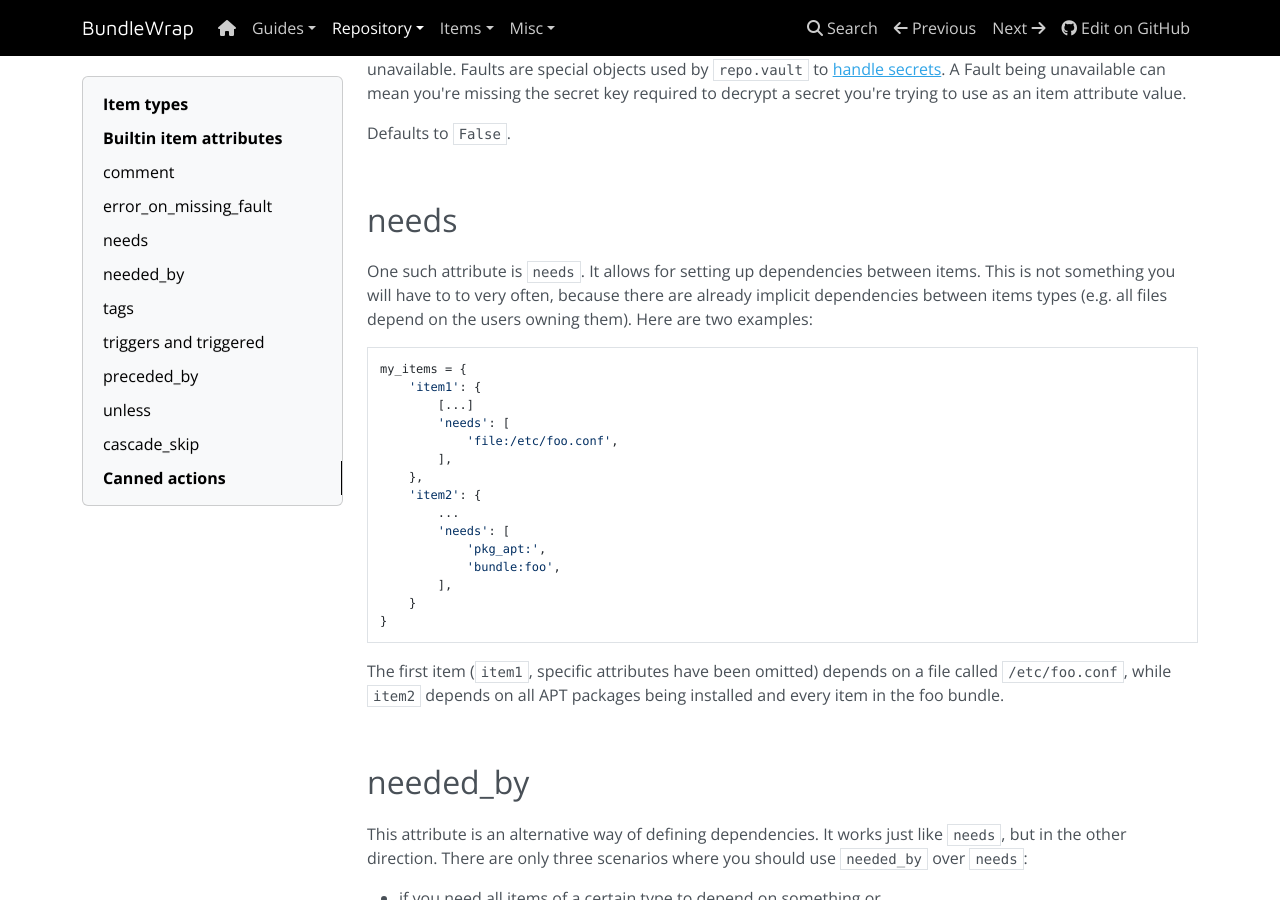
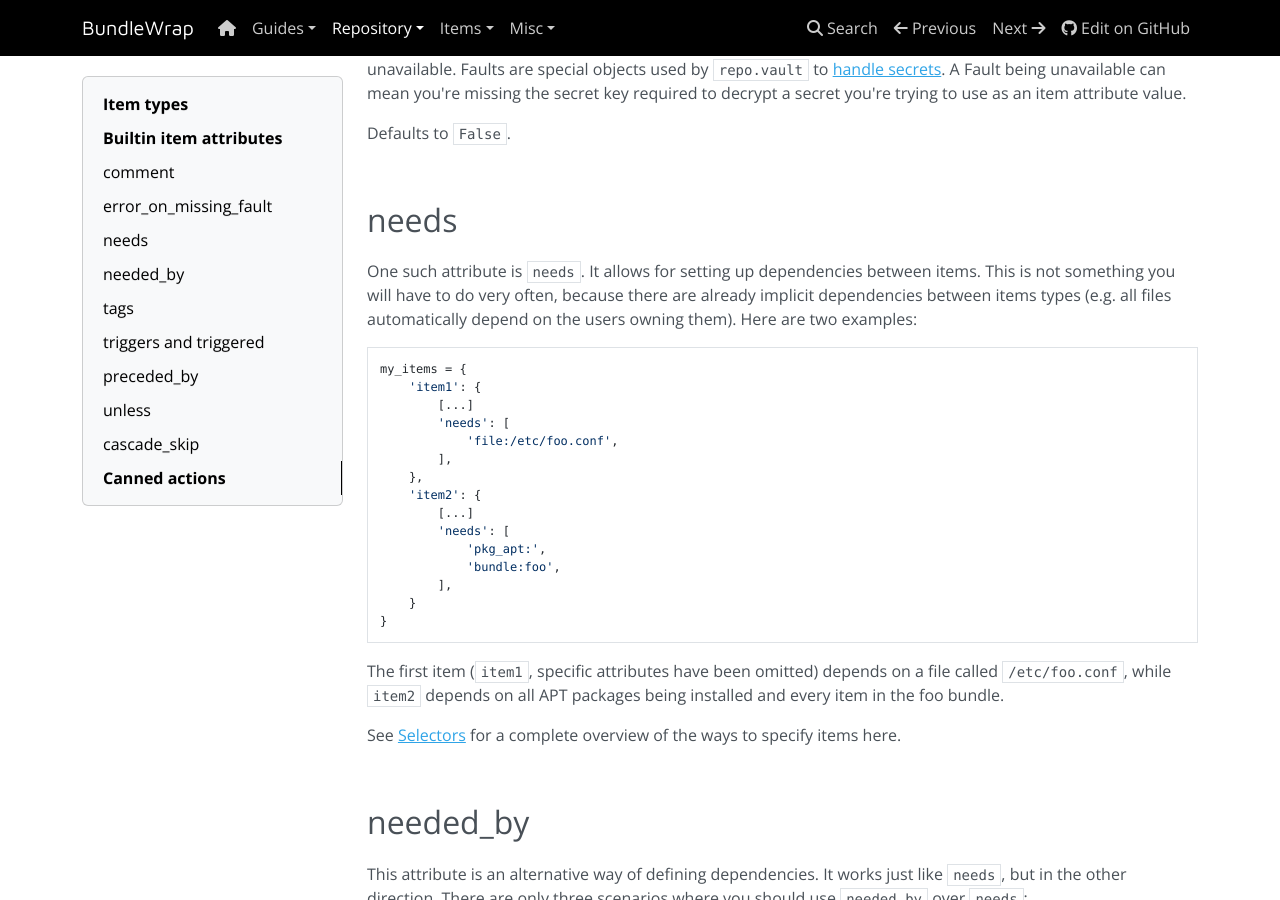
Before and after one commit to bundlewrap/bundlewrap, an MkDocs documentation site: the page built from docs/content/repo/items.py.md, in a window 1280 px wide and 900 px high, scrolled down 2352 px. Built offline with MkDocs 1.6.1, drawn with Linux system fonts in a browser that asks for light colours; nearby versions of some CDN libraries; some of the changed text lies outside the part shown.

Commit message:
docs for bundle.py and selectors

```diff
--- a/docs/content/repo/items.py.md
+++ b/docs/content/repo/items.py.md
@@ -86,7 +86,7 @@
 
 ## needs
 
-One such attribute is `needs`. It allows for setting up dependencies between items. This is not something you will have to to very often, because there are already implicit dependencies between items types (e.g. all files depend on the users owning them). Here are two examples:
+One such attribute is `needs`. It allows for setting up dependencies between items. This is not something you will have to do very often, because there are already implicit dependencies between items types (e.g. all files automatically depend on the users owning them). Here are two examples:
 
 	my_items = {
 	    'item1': {
@@ -96,7 +96,7 @@
 	        ],
 	    },
 	    'item2': {
-	        ...
+	        [...]
 	        'needs': [
 	            'pkg_apt:',
 	            'bundle:foo',
@@ -105,6 +105,8 @@
 	}
 
 The first item (`item1`, specific attributes have been omitted) depends on a file called `/etc/foo.conf`, while `item2` depends on all APT packages being installed and every item in the foo bundle.
+
+See [Selectors](../guide/selectors.md) for a complete overview of the ways to specify items here.
 
 <br>
 
@@ -164,6 +166,8 @@
 
 Similar to `needed_by`, `triggered_by` can be used to define a `triggers` relationship from the opposite direction.
 
+See [Selectors](../guide/selectors.md) for a complete overview of the ways to specify items here.
+
 <br>
 
 ## preceded_by
@@ -189,6 +193,8 @@
 In this configuration, `/etc/example.conf` will always be copied before and only if it is changed. You would probably also want to set `cascade_skip` to `False` on the action so you can skip it in interactive mode when you're sure you don't need the backup copy.
 
 Similar to `needed_by`, `precedes` can be used to define a `preceded_by` relationship from the opposite direction.
+
+See [Selectors](../guide/selectors.md) for a complete overview of the ways to specify items here.
 
 <br>
 
```
Also changed, not shown: docs/content/guide/selectors.md (added, +22 -0 lines), docs/content/index.md (+1 -0 lines), docs/content/repo/bundle.py.md (added, +28 -0 lines).
